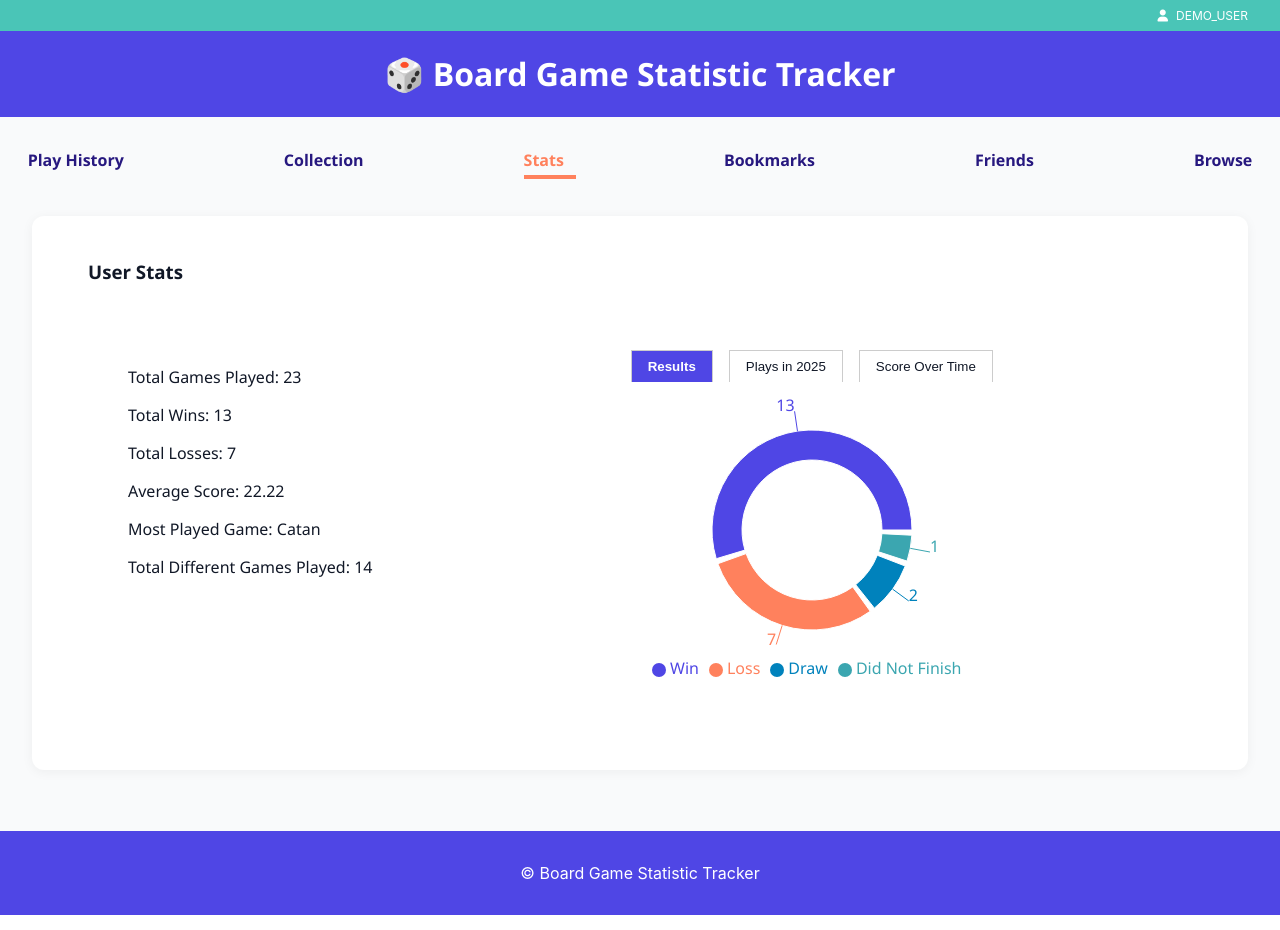
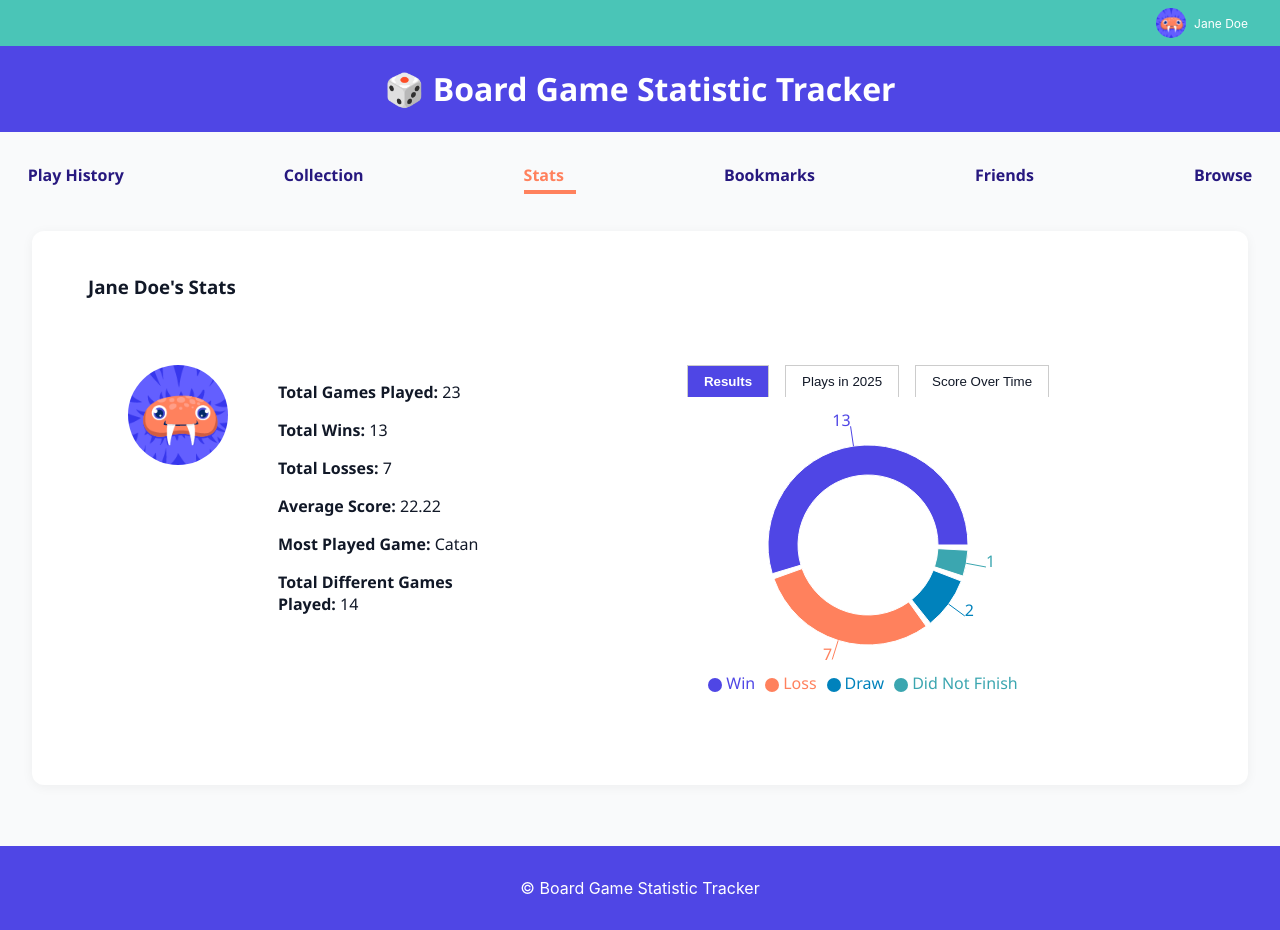
Before and after one commit to kwags/bgst, a React (Create React App) app: page /stats in a window 1280 px wide. Built offline with nearby package versions, Linux system fonts and the light colour scheme.

Commit message:
Updates to User Stats for Friend Page.

```diff
--- a/src/App.js
+++ b/src/App.js
@@ -3,7 +3,7 @@ import { BrowserRouter as Router, Routes, Route, Link } from 'react-router-dom';
 import BoardGameDetails from './BoardGameDetails';
 import React, { useState, useEffect, useRef, createContext } from "react";
 import PlayHistory from "./PlayHistory.js";
-import { fetchPlayHistory, fetchUserCollection, fetchUserBookmarks } from "./mockAPI";
+import { fetchPlayHistory, fetchUserCollection, fetchUserBookmarks, fetchUserInfo } from "./mockAPI";
 import GameSessionManager from "./GameSessionManager.js";
 import CollectionManager from "./AddCollectionManager.js";
 import Collection from "./Collection.js";
@@ -30,6 +30,7 @@ function App() {
   const gameSessionFormRef = useRef(null);
   const [bookmarks, setBookmarks] = useState([]);
   const [showSessionForm, setShowSessionForm] = useState(false);
+  const [userInfo, setUserInfo] = useState(null);
 
   useEffect(() => {
     const getPlayHistory = async () => {
@@ -55,13 +56,31 @@ function App() {
     getBookmarks();
   }, [userId]);
 
+  useEffect(() => {
+    const getUserInfo = async () => {
+      try {
+        const data = await fetchUserInfo(userId);
+        setUserInfo(data);
+      } catch (err) {
+        console.error("Failed to fetch user info:", err);
+      }
+    };
+    getUserInfo();
+  }, [userId]);
+
   return (
     <Router>
       <UserContext.Provider value={userId} >
         <div className="topBar">
           <div className="userSection">
-            <i className="fas fa-user"></i>
-            <span className="username">DEMO_USER</span>
+            {userInfo && (
+              <>
+                <img src={userInfo.image} alt={userInfo.username} className="user-avatar"
+                  style={{ width: "30px", height: "30px", borderRadius: "50%" }}
+                />
+                <span className="username">{userInfo.username}</span>
+              </>
+            )}
           </div>
         </div>
         <div className="app-container">
@@ -157,10 +176,8 @@ function App() {
             <Route path="/stats" element={
               <main className="app-main">
                 <section className="app-section">
-                  <div className="section-header">
-                    <h3 className="section-title">User Stats</h3>
-                  </div>
-                  <UserStats userId={userId}
+
+                  <UserStats userId={1}
                     playHistory={playHistory}
                   />
                 </section>
--- a/src/FriendPage.js
+++ b/src/FriendPage.js
@@ -58,8 +58,7 @@ const FriendPage = () => {
     <div className={styles.container}>
 
         <div className={styles.sectionWrapper}>
-          <h3 className="section-title">{username}'s Stats</h3>
-          <UserStats playHistory={playHistory} />
+          <UserStats playHistory={playHistory} userId={parseInt(userId)} />
         </div>
 
         <div className={styles.sectionWrapper}>
--- a/src/UserStats.js
+++ b/src/UserStats.js
@@ -1,11 +1,19 @@
-import React, { useState } from "react";
+import React, { useState, useEffect } from "react";
 import ResultDonutChart, { GamesPerMonthChart, ScoreOverTimeChart }  from './StatsCharts';
+import { fetchUserInfo } from './mockAPI';
 import styles from './styles/SharedStyles.module.css';
 
-const UserStats = ({ playHistory, boardgames }) => {
+const UserStats = ({ playHistory, userId }) => {
     const [activeTab, setActiveTab] = useState("results");
+    const [user, setUser] = useState(null);
 
-    if (!playHistory || playHistory.length === 0) {
+    useEffect(() => {
+        fetchUserInfo(userId)
+            .then(setUser)
+            .catch(err => console.error(err));
+    }, [userId]);
+
+    if (!user || !playHistory || playHistory.length === 0) {
         return <p>Loading stats...</p>;
     }
 
@@ -52,16 +60,22 @@ const UserStats = ({ playHistory, boardgames }) => {
 
     return (
         <div className={styles.container}>
+            <div className="section-header">
+            <h3 className="section-title">{user.username}'s Stats</h3>
+            </div>
             <ul className={`${styles.list} ${styles.leftAlignedList}`}>
                 <li className={`${styles.listItem} ${styles.leftCard}`}>
                     <div className={styles.cardContent}>
+                    <div className={styles.avatarMask}>
+                        <img src={user.image} alt={`${user.username}'s avatar`} className={styles.userImage}/>
+                    </div>
                         <div className={`${styles.gameDetails} ${styles.leftDetails}`}>
-                            <p>Total Games Played: {totalGames}</p>
-                            <p>Total Wins: {resultCounts.win}</p>
-                            <p>Total Losses: {resultCounts.loss}</p>
-                            <p>Average Score: {averageScore.toFixed(2)}</p>
-                            <p>Most Played Game: {mostPlayedGame}</p>
-                            <p>Total Different Games Played: {totalDifferentGamesPlayed}</p>
+                            <p><strong>Total Games Played:</strong> {totalGames}</p>
+                            <p><strong>Total Wins:</strong> {resultCounts.win}</p>
+                            <p><strong>Total Losses:</strong> {resultCounts.loss}</p>
+                            <p><strong>Average Score:</strong> {averageScore.toFixed(2)}</p>
+                            <p><strong>Most Played Game:</strong> {mostPlayedGame}</p>
+                            <p><strong>Total Different Games Played:</strong> {totalDifferentGamesPlayed}</p>
                         </div>
                         <div className={styles.rightSection}>
                         <div className={styles.tabWrapper}>
--- a/src/mockAPI.js
+++ b/src/mockAPI.js
@@ -22,7 +22,7 @@ export const mockData = {
 
 
   users: [
-    { id: 1, username: "Demo", password: "password1", image: '/img/user1.png' },
+    { id: 1, username: "Jane Doe", password: "password1", image: '/img/user1.png' },
     { id: 2, username: "Rex", password: "password2", image: '/img/user2.png'},
     { id: 3, username: "Braden", password: "password3", image: '/img/user3.png'},
     { id: 4, username: "Kayla", password: "password4", image: '/img/user4.png'},
@@ -204,7 +204,7 @@ export const fetchUserInfo = async (userId) => {
     setTimeout(() => {
       const user = mockData.users.find(u => u.id === userId);
       if (user) {
-        resolve({ id: user.id, username: user.username });
+        resolve({ id: user.id, username: user.username, image: user.image });
       } else {
         reject(new Error(`User with ID ${userId} not found`));
       }
```
